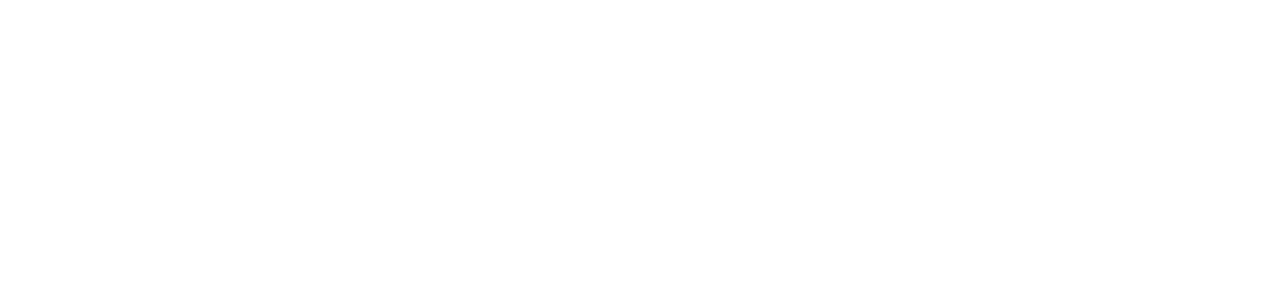
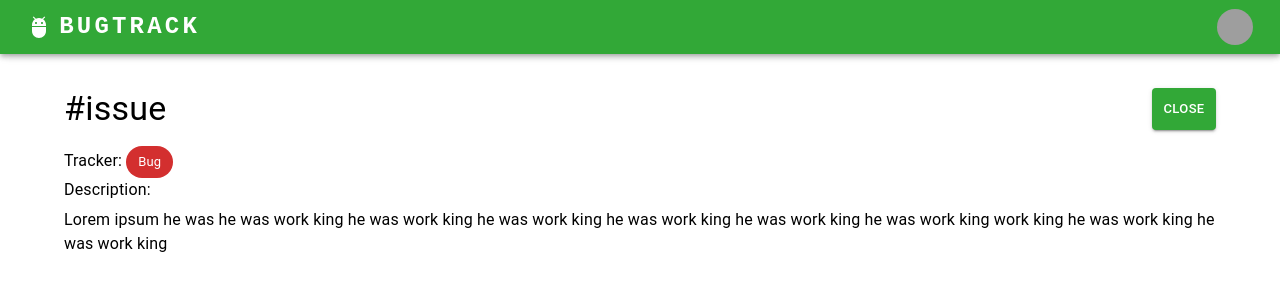
Before and after one commit to mubashir-angathil/nthtrack-client, a React (Vite) app: page /home/project/1/issue/1 in a window 1280 px wide. Before the commit this address had no page. Shown: the top 300 px of the page. Built offline with nearby package versions, Linux system fonts and the light colour scheme; grey boxes are pictures that could not be loaded.

Commit message:
Single issue view page created

```diff
--- a/src/App.tsx
+++ b/src/App.tsx
@@ -8,6 +8,7 @@ import GeneralModal from "./components/modal/GeneralModal";
 import { ThemeProvider } from "@mui/system";
 import { theme } from "./utils/helpers/configs/Theme";
 import PageViewProject from "./pages/home/project/view-project/PageViewProject";
+import PageIssueView from "./pages/home/issue/PageIssueView";
 
 const App: React.FC = () => {
   return (
@@ -18,7 +19,10 @@ const App: React.FC = () => {
           <Route path="/signup" element={<PageSignUp />} />
           <Route path="/home" element={<PageHome />}>
             <Route index element={<PageProjects />} />
-            <Route path="project/:id" element={<PageViewProject />} />
+            <Route path="project/:id">
+              <Route index element={<PageViewProject />} />
+              <Route path="issue/:id" element={<PageIssueView />} />
+            </Route>
           </Route>
         </Routes>
         <GeneralModal />
--- /dev/null
+++ b/src/pages/home/issue/PageIssueView.tsx
@@ -0,0 +1,33 @@
+import { FC } from "react";
+import { Button, Box, Chip, Grid, Typography } from "@mui/material";
+
+const PageIssueView: FC = () => {
+  return (
+    <Grid container gap={2} mt={2}>
+      <Grid item xs={12} display="flex" justifyContent="space-between">
+        <Typography variant="h4">#issue</Typography>
+        <Button variant="contained" size="small">
+          Close
+        </Button>
+      </Grid>
+      <Grid item xs={12} gap={2}>
+        <Typography>
+          <Box component="span" color="ActiveBorder">
+            Tracker:&nbsp;
+          </Box>
+          <Chip label="Bug" color="error" />
+        </Typography>
+        <Typography gutterBottom color="ActiveBorder">
+          Description:
+        </Typography>
+        <Typography>
+          Lorem ipsum he was he was work king he was work king he was work king
+          he was work king he was work king he was work king work king he was
+          work king he was work king
+        </Typography>
+      </Grid>
+    </Grid>
+  );
+};
+
+export default PageIssueView;
--- a/src/pages/home/project/view-project/PageViewProject.tsx
+++ b/src/pages/home/project/view-project/PageViewProject.tsx
@@ -3,12 +3,8 @@ import {
   Button,
   Grid,
   Typography,
-  Stack,
   Box,
   colors,
-  List,
-  ListItem,
-  ListItemButton,
   TextField,
   Select,
   MenuItem,
@@ -20,9 +16,11 @@ import PluseIcon from "@mui/icons-material/Add";
 import { issues } from "./Helper";
 import { useModalContext } from "../../../../utils/helpers/context/modal-context/ModalContext";
 import ManageIssueForm from "../../../../components/form/manage-issue/ManageIssueForm";
+import { useNavigate } from "react-router-dom";
 
 const PageViewProject: FC = () => {
   const { setModal } = useModalContext();
+  const navigate = useNavigate();
   return (
     <Grid container gap={2}>
       <Grid item xs={12} display="flex" justifyContent="space-between" mt={2}>
@@ -116,7 +114,7 @@ const PageViewProject: FC = () => {
                 mt: 2,
                 borderColor: issueStatus ? colors.red.A200 : colors.blue[500],
               }}
-              onClick={() => {}}
+              onClick={() => navigate("issue/".concat("1"))}
             >
               <Typography>#{id}</Typography>
               <Typography>{title}</Typography>
```
